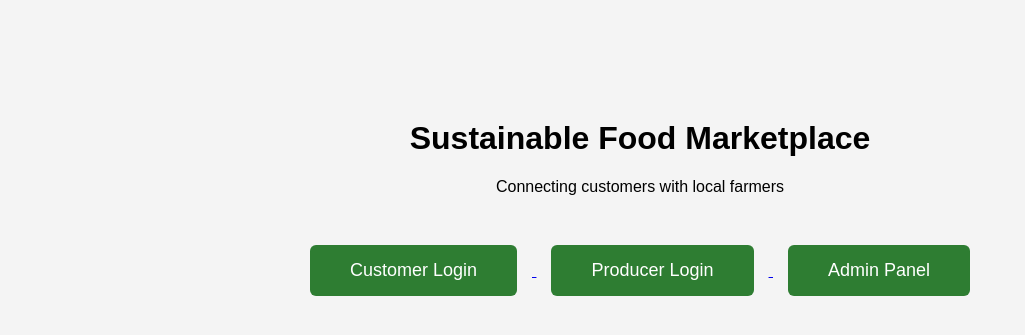
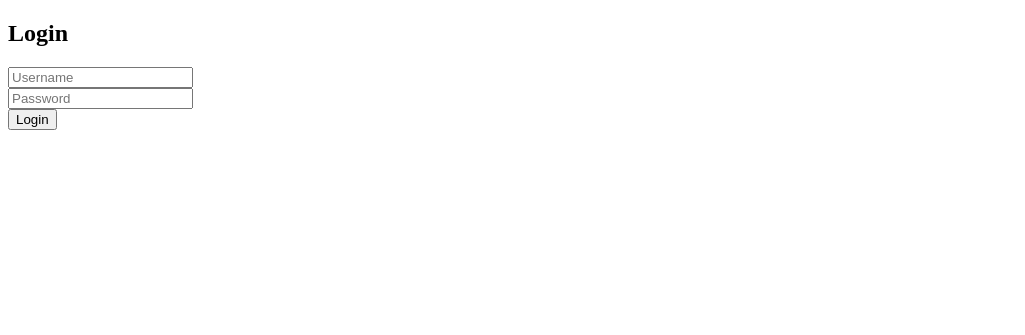
Before and after one commit to hmoomin/AssignmentPart2, a Django app: page / in a window 1280 px wide. Shown: the top 335 px of the page, without its empty margins (0-1025 px from the left). Run offline with Django 3.2, Linux system fonts and the light colour scheme.

Commit message:
One login page, redirects to respective dashboards

```diff
--- a/foodNetwork/backend/marketplace/urls.py
+++ b/foodNetwork/backend/marketplace/urls.py
@@ -15,14 +15,13 @@ Including another URLconf
 """
 from django.contrib import admin
 from django.urls import path, include
-from users.views import login_home, customer_login, producer_login, logout_user, change_password
+from users.views import login_home, logout_user, change_password
 from orders.views import add_product_page, add_education_page, edit_product_page, delete_product_page, edit_education_page, delete_education_page
 
 urlpatterns = [
     path("", login_home),
     path("change-password/", change_password),
-    path("login/customer/", customer_login),
-    path("login/producer/", producer_login),
+    path("", include("users.urls")),
     path('admin/', admin.site.urls),
     path('api/products/', include('products.urls')),
     path('api/orders/', include('orders.urls')),
--- a/foodNetwork/backend/templates/dashboards/login.html
+++ b/foodNetwork/backend/templates/dashboards/login.html
@@ -1,62 +1,27 @@
 <!DOCTYPE html>
 <html>
 <head>
-<title>Sustainable Food Marketplace</title>
-
-<style>
-
-body{
-    font-family: Arial;
-    text-align: center;
-    background-color: #f4f4f4;
-}
-
-.container{
-    margin-top: 120px;
-}
-
-button{
-    padding: 15px 40px;
-    margin: 15px;
-    font-size: 18px;
-    border: none;
-    border-radius: 6px;
-    background-color: #2e7d32;
-    color: white;
-    cursor: pointer;
-}
-
-button:hover{
-    background-color: #1b5e20;
-}
-
-</style>
-
+<title>Login</title>
 </head>
 
 <body>
 
-<div class="container">
+<h2>Login</h2>
 
-<h1>Sustainable Food Marketplace</h1>
+{% if error %}
+<p style="color:red;">{{ error }}</p>
+{% endif %}
 
-<p>Connecting customers with local farmers</p>
+<form method="POST" action="/login/">
+{% csrf_token %}
 
-<br>
+<input type="text" name="username" placeholder="Username" required><br>
 
-<a href="/login/customer/">
-<button>Customer Login</button>
-</a>
+<input type="password" name="password" placeholder="Password" required><br>
 
-<a href="/login/producer/">
-<button>Producer Login</button>
-</a>
+<button type="submit">Login</button>
 
-<a href="/admin/">
-<button>Admin Panel</button>
-</a>
-
-</div>
+</form>
 
 </body>
 </html>
--- a/foodNetwork/backend/users/urls.py
+++ b/foodNetwork/backend/users/urls.py
@@ -1,6 +1,7 @@
 from django.urls import path
-from .views import RegisterView
+from .views import RegisterView, login_view
 
 urlpatterns = [
     path("register/", RegisterView.as_view()),
+    path("login/", login_view),
 ]
--- a/foodNetwork/backend/users/views.py
+++ b/foodNetwork/backend/users/views.py
@@ -4,6 +4,7 @@ from .serializers import UserSerializer
 from django.shortcuts import render, redirect
 from django.contrib.auth import authenticate, login, logout
 from django.contrib.auth.decorators import login_required
+from django.views.decorators.csrf import csrf_protect
 from django.contrib.auth.forms import PasswordChangeForm
 from django.contrib.auth import update_session_auth_hash
 
@@ -16,47 +17,41 @@ class RegisterView(generics.CreateAPIView):
 def login_home(request):
     return render(request, "dashboards/login.html")
 
-
-def customer_login(request):
-
-    error = None
+@csrf_protect
+def login_view(request):
 
     if request.method == "POST":
 
-        username = request.POST["username"]
-        password = request.POST["password"]
+        username = request.POST.get("username")
+        password = request.POST.get("password")
 
         user = authenticate(request, username=username, password=password)
 
         if user is not None:
+
             login(request, user)
+
+            if user.is_superuser:
+                return redirect("/admin/")
+
+            if user.is_producer:
+                return redirect("/api/orders/dashboard/producer/view/")
+
             return redirect("/api/orders/dashboard/customer/view/")
-        else:
-            error = "Invalid username or password"
 
-    return render(request, "dashboards/customerLogin.html", {"error": error})
+        return render(
+            request,
+            "dashboards/login.html",
+            {"error": "Invalid username or password"}
+        )
 
-
-def producer_login(request):
-
-    if request.method == "POST":
-
-        username = request.POST["username"]
-        password = request.POST["password"]
-
-        user = authenticate(request, username=username, password=password)
-
-        if user is not None and user.is_producer:
-            login(request, user)
-            return redirect("/api/orders/dashboard/producer/view/")
-
-    return render(request, "dashboards/producerLogin.html")
+    return render(request, "dashboards/login.html")
 
 def logout_user(request):
 
     logout(request)
 
-    return redirect("/")
+    return redirect("/login/")
 
 @login_required
 def change_password(request):
```
Also changed, not shown: foodNetwork/backend/orders/views.py (+32 -44 lines), foodNetwork/backend/templates/dashboards/customerLogin.html (deleted, +0 -71 lines), foodNetwork/backend/templates/dashboards/producerLogin.html (deleted, +0 -69 lines), foodNetwork/backend/orders/migrations/0005_alter_order_delivery_date.py (added).
